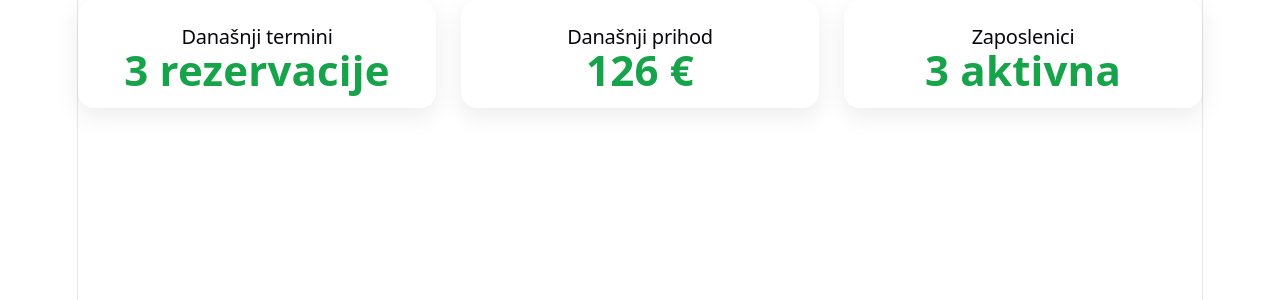
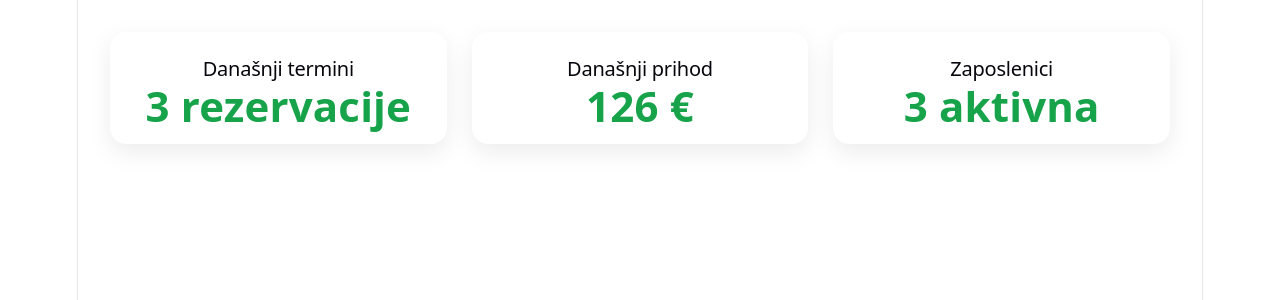
Before and after one commit to Matthoodie/SalonAI, a React app in the folder frontend/: page / in a window 1280 px wide. Shown: the top 300 px of the page. Built offline with nearby package versions, Linux system fonts and the light colour scheme; the HTML template or start-up script is replaced by a standard one.

Commit message:
Add dashboard styling foundation

```diff
--- a/frontend/src/pages/Dashboard.jsx
+++ b/frontend/src/pages/Dashboard.jsx
@@ -1,4 +1,5 @@
 import DashboardCard from '../components/DashboardCard'
+import '../styles/dashboard.css'
 
 function Dashboard() {
   return (
--- /dev/null
+++ b/frontend/src/styles/dashboard.css
@@ -0,0 +1,24 @@
+.dashboard {
+  display: grid;
+  grid-template-columns: repeat(3, 1fr);
+  gap: 24px;
+  padding: 32px;
+}
+
+.card {
+  background: white;
+  border-radius: 16px;
+  padding: 24px;
+  box-shadow: 0 10px 30px rgba(0,0,0,0.08);
+}
+
+.card h2 {
+  margin: 0 0 12px;
+  font-size: 18px;
+}
+
+.value {
+  font-size: 32px;
+  font-weight: 700;
+  margin: 0;
+}
```
